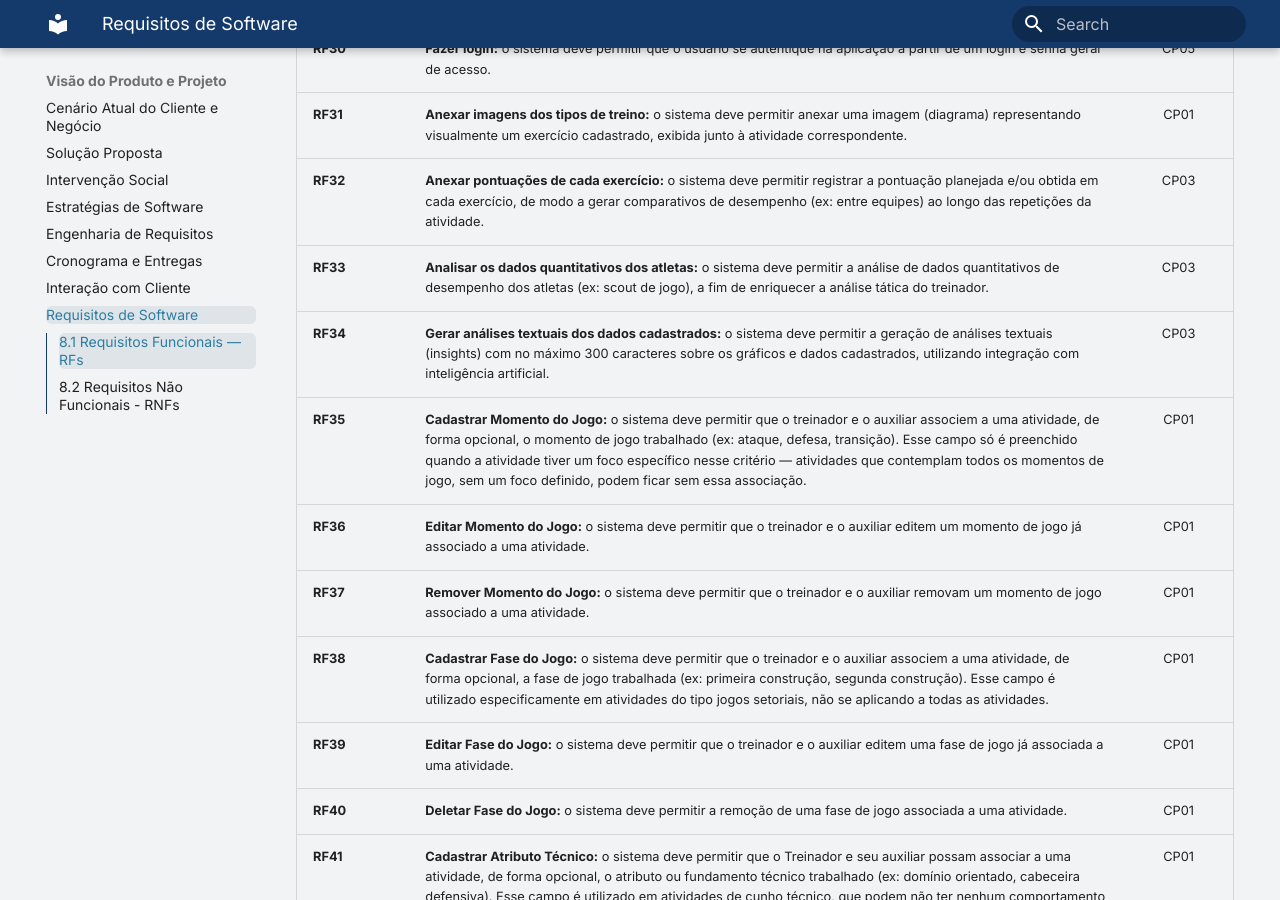
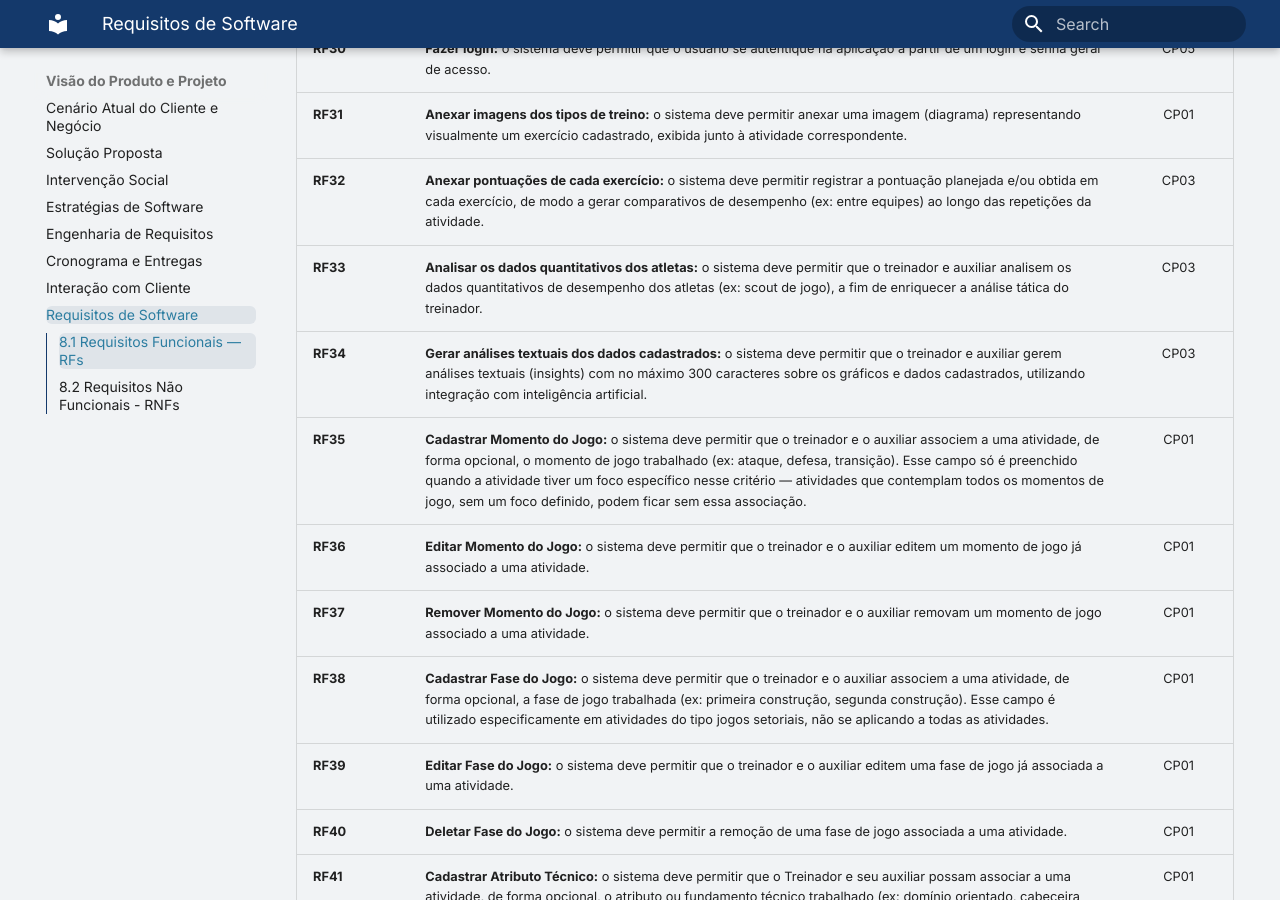
Before and after one commit to mdsreq-fga-unb/REQ-2026.2-T01-FutBoard, an MkDocs documentation site: the page built from docs/visao-produto/Requisitos-de-Software.md, in a window 1280 px wide and 900 px high, scrolled down 2613 px. Built offline with MkDocs 1.6.1 and Material for MkDocs 9.7.7, drawn with Linux system fonts in a browser that asks for light colours.

Commit message:
docs: corrige RFs 33 e 34

```diff
--- a/docs/visao-produto/Requisitos-de-Software.md
+++ b/docs/visao-produto/Requisitos-de-Software.md
@@ -45,8 +45,8 @@ Além dos requisitos rastreados diretamente a uma CP, alguns requisitos identifi
 | **RF30** | **Fazer login:** o sistema deve permitir que o usuário se autentique na aplicação a partir de um login e senha geral de acesso. | CP05 |
 | **RF31** | **Anexar imagens dos tipos de treino:** o sistema deve permitir anexar uma imagem (diagrama) representando visualmente um exercício cadastrado, exibida junto à atividade correspondente. | CP01 |
 | **RF32** | **Anexar pontuações de cada exercício:** o sistema deve permitir registrar a pontuação planejada e/ou obtida em cada exercício, de modo a gerar comparativos de desempenho (ex: entre equipes) ao longo das repetições da atividade. | CP03 |
-| **RF33** | **Analisar os dados quantitativos dos atletas:** o sistema deve permitir a análise de dados quantitativos de desempenho dos atletas (ex: scout de jogo), a fim de enriquecer a análise tática do treinador. | CP03 |
-| **RF34** | **Gerar análises textuais dos dados cadastrados:** o sistema deve permitir a geração de análises textuais (insights) com no máximo 300 caracteres sobre os gráficos e dados cadastrados, utilizando integração com inteligência artificial. | CP03 |
+| **RF33** | **Analisar os dados quantitativos dos atletas:** o sistema deve permitir que o treinador e auxiliar analisem os dados quantitativos de desempenho dos atletas (ex: scout de jogo), a fim de enriquecer a análise tática do treinador. | CP03 |
+| **RF34** | **Gerar análises textuais dos dados cadastrados:** o sistema deve permitir que o treinador e auxiliar gerem análises textuais (insights) com no máximo 300 caracteres sobre os gráficos e dados cadastrados, utilizando integração com inteligência artificial. | CP03 |
 | **RF35** | **Cadastrar Momento do Jogo:** o sistema deve permitir que o treinador e o auxiliar associem a uma atividade, de forma opcional, o momento de jogo trabalhado (ex: ataque, defesa, transição). Esse campo só é preenchido quando a atividade tiver um foco específico nesse critério — atividades que contemplam todos os momentos de jogo, sem um foco definido, podem ficar sem essa associação. | CP01 |
 | **RF36** | **Editar Momento do Jogo:** o sistema deve permitir que o treinador e o auxiliar editem um momento de jogo já associado a uma atividade. | CP01 |
 | **RF37** | **Remover Momento do Jogo:** o sistema deve permitir que o treinador e o auxiliar removam um momento de jogo associado a uma atividade. | CP01 |
```
